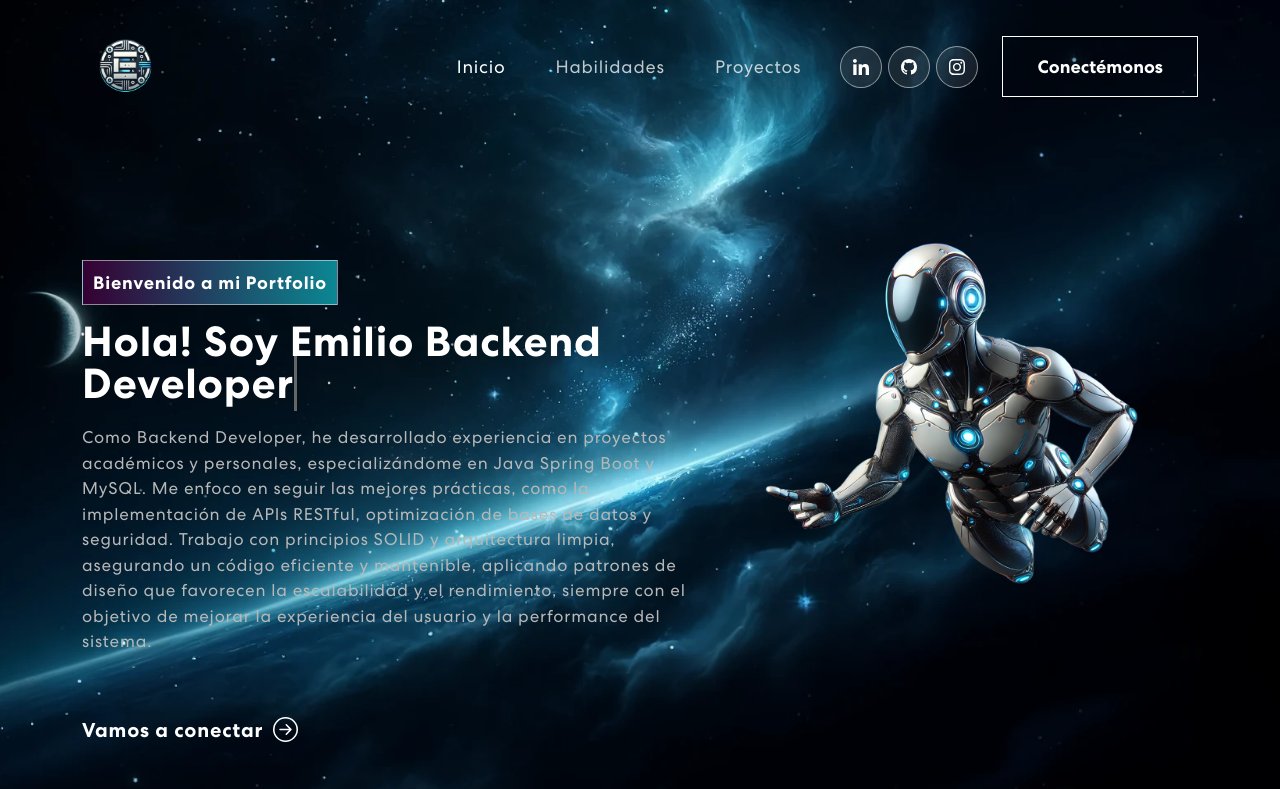
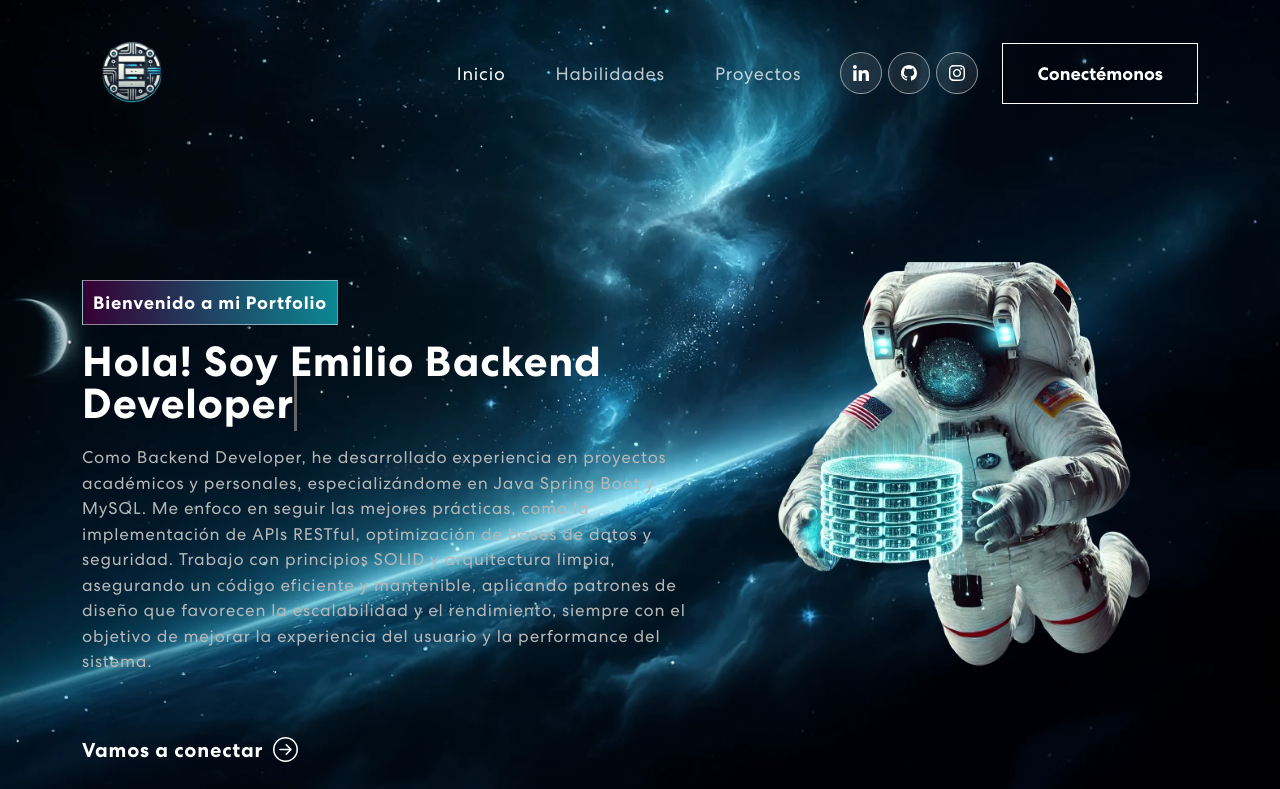
Before and after one commit to EmiFunes91/Portfolio-Personal, a React (Create React App) app: page / in a window 1280 px wide. Shown: the top 789 px of the page. Built offline with nearby package versions, Linux system fonts and the light colour scheme; no server answers.

Commit message:
actualizaciones en el diseño

```diff
--- a/src/App.css
+++ b/src/App.css
@@ -53,8 +53,13 @@ a:hover {
   text-decoration: none;
 }
 
+.imgprin {
+  width: 90%;
+  height: auto;
+}
+
 img {
-  width: 87%;
+  width: 100%;
   height: auto;
 }
 
@@ -233,7 +238,7 @@ nav.navbar .navbar-toggler[aria-expanded="true"] .navbar-toggler-icon {
 /************ Banner Css ************/
 .banner {
   margin-top: 0;
-  padding: 260px 0 100px 0;
+  padding: 280px 0 100px 0;
   background-image: url('./assets/img/banner-bg.png');
   background-position: top center;
   background-size: cover;
--- a/src/components/Banner.js
+++ b/src/components/Banner.js
@@ -67,7 +67,7 @@ export const Banner = () => {
             <TrackVisibility>
               {({ isVisible }) =>
                 <div className={isVisible ? "animate__animated animate__zoomIn" : ""}>
-                  <img src={Background} alt="Header Img"/>
+                  <img src={Background} className="imgprin" alt="Header Img"/>
                 </div>}
             </TrackVisibility>
           </Col>
```
Also changed, not shown: src/assets/img/Background.png, src/assets/img/Background2.png (added).
